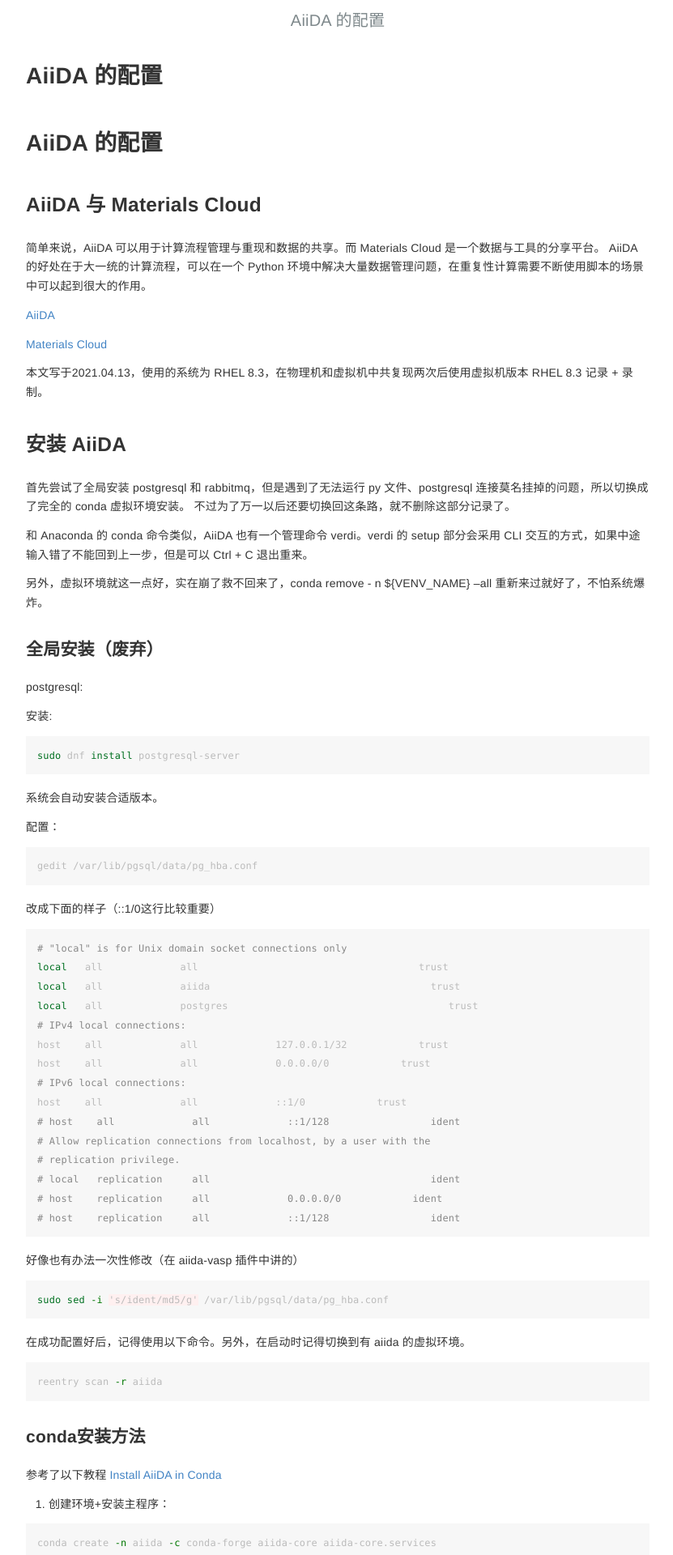
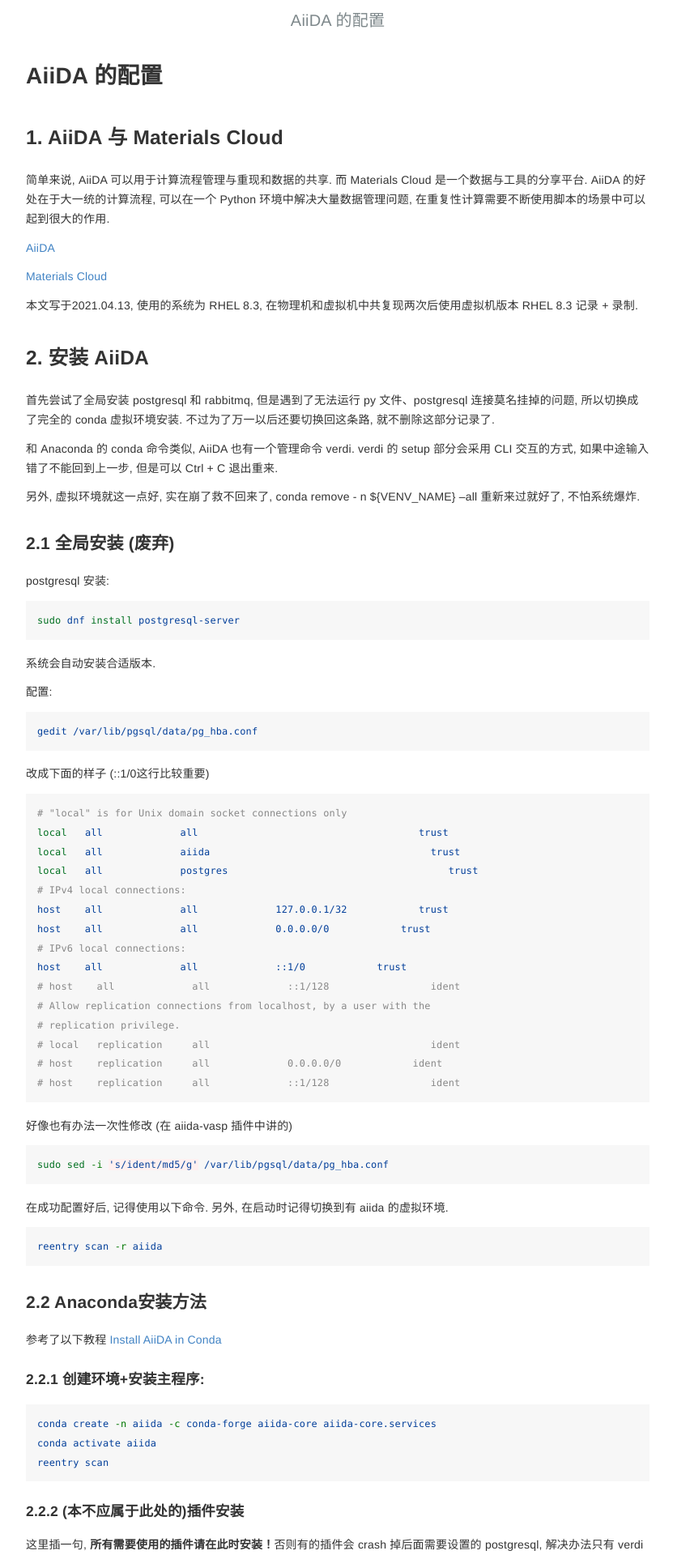
Before and after one commit to tkaray/tkaray.github.io, a Jekyll site: the page built from _posts/2022-11-10-aiida-install.md, in a window 1280 px wide. Shown: the top 1920 px of the page at 81% size, without its empty margins (223-1054 px from the left). Built offline with Jekyll 4.4.1, drawn with Linux system fonts in a browser that asks for light colours; some of the changed text lies outside the part shown.

Commit message:
modified aiida installation doc

````diff
--- a/_posts/2022-11-10-aiida-install.md
+++ b/_posts/2022-11-10-aiida-install.md
@@ -4,47 +4,43 @@ title: AiiDA 的配置
 
 ---
 
-# AiiDA 的配置
+## 1. AiiDA 与 Materials Cloud
 
-## AiiDA 与 Materials Cloud
-
-简单来说，AiiDA 可以用于计算流程管理与重现和数据的共享。而 Materials Cloud 是一个数据与工具的分享平台。
-AiiDA 的好处在于大一统的计算流程，可以在一个 Python 环境中解决大量数据管理问题，在重复性计算需要不断使用脚本的场景中可以起到很大的作用。
+简单来说, AiiDA 可以用于计算流程管理与重现和数据的共享. 而 Materials Cloud 是一个数据与工具的分享平台.
+AiiDA 的好处在于大一统的计算流程, 可以在一个 Python 环境中解决大量数据管理问题, 在重复性计算需要不断使用脚本的场景中可以起到很大的作用.
 
 [AiiDA](https://github.com/aiidateam/aiida-core)
 
 [Materials Cloud](https://www.materialscloud.org/home)
 
-本文写于2021.04.13，使用的系统为 RHEL 8.3，在物理机和虚拟机中共复现两次后使用虚拟机版本 RHEL 8.3 记录 + 录制。
+本文写于2021.04.13, 使用的系统为 RHEL 8.3, 在物理机和虚拟机中共复现两次后使用虚拟机版本 RHEL 8.3 记录 + 录制.
 
-## 安装 AiiDA
+## 2. 安装 AiiDA
 
-首先尝试了全局安装 postgresql 和 rabbitmq，但是遇到了无法运行 py 文件、postgresql 连接莫名挂掉的问题，所以切换成了完全的 conda 虚拟环境安装。
-不过为了万一以后还要切换回这条路，就不删除这部分记录了。
+首先尝试了全局安装 postgresql 和 rabbitmq, 但是遇到了无法运行 py 文件、postgresql 连接莫名挂掉的问题, 所以切换成了完全的 conda 虚拟环境安装.
+不过为了万一以后还要切换回这条路, 就不删除这部分记录了.
 
-和 Anaconda 的 conda 命令类似，AiiDA 也有一个管理命令 verdi。verdi 的 setup 部分会采用 CLI 交互的方式，如果中途输入错了不能回到上一步，但是可以 Ctrl + C 退出重来。
+和 Anaconda 的 conda 命令类似, AiiDA 也有一个管理命令 verdi. verdi 的 setup 部分会采用 CLI 交互的方式, 如果中途输入错了不能回到上一步, 但是可以 Ctrl + C 退出重来.
 
-另外，虚拟环境就这一点好，实在崩了救不回来了，conda remove - n ${VENV_NAME} --all 重新来过就好了，不怕系统爆炸。
+另外, 虚拟环境就这一点好, 实在崩了救不回来了, conda remove - n ${VENV_NAME} --all 重新来过就好了, 不怕系统爆炸.
 
-### 全局安装（废弃）
+### 2.1 全局安装 (废弃)
 
-postgresql:
-
-安装:
+postgresql 安装:
 
 ```bash
 sudo dnf install postgresql-server
 ```
 
-系统会自动安装合适版本。
+系统会自动安装合适版本.
 
-配置：
+配置:
 
 ```bash
 gedit /var/lib/pgsql/data/pg_hba.conf
 ```
 
-改成下面的样子（::1/0这行比较重要）
+改成下面的样子 (::1/0这行比较重要)
 
 ```bash
 # "local" is for Unix domain socket connections only
@@ -64,23 +60,23 @@ host    all             all             ::1/0            trust
 # host    replication     all             ::1/128                 ident
 ```
 
-好像也有办法一次性修改（在 aiida-vasp 插件中讲的）
+好像也有办法一次性修改 (在 aiida-vasp 插件中讲的)
 
 ```bash
 sudo sed -i 's/ident/md5/g' /var/lib/pgsql/data/pg_hba.conf
 ```
 
-在成功配置好后，记得使用以下命令。另外，在启动时记得切换到有 aiida 的虚拟环境。
+在成功配置好后, 记得使用以下命令. 另外, 在启动时记得切换到有 aiida 的虚拟环境.
 
 ```bash
 reentry scan -r aiida
 ```
 
-### conda安装方法
+### 2.2 Anaconda安装方法
 
 参考了以下教程 [Install AiiDA in Conda](https://aiida.readthedocs.io/projects/aiida-core/en/latest/intro/install_conda.html)
 
-1. 创建环境+安装主程序：
+#### 2.2.1 创建环境+安装主程序:
 
 ```bash
 conda create -n aiida -c conda-forge aiida-core aiida-core.services
@@ -88,20 +84,20 @@ conda activate aiida
 reentry scan
 ```
 
-2. 不应属于此处的插件安装
+#### 2.2.2 (本不应属于此处的)插件安装
 
-这里插一句，**所有需要使用的插件请在此时安装！**否则有的插件会 crash 掉后面需要设置的 postgresql，解决办法只有 verdi profile delete，或者干掉
-~/.aiida 文件夹重新配置（说的是 aiida-raspa，其他的目前没有发现这个问题，但是为了以防万一还是这时候做吧）。所以在此时要提前执行一下下一段的 pip 安装：
+这里插一句, **所有需要使用的插件请在此时安装！**否则有的插件会 crash 掉后面需要设置的 postgresql, 解决办法只有 verdi profile delete, 或者干掉
+~/.aiida 文件夹重新配置 (说的是 aiida-raspa, 其他的目前没有发现这个问题, 但是为了以防万一还是这时候做吧) . 所以在此时要提前执行一下下一段的 pip 安装:
 
 ```bash
 pip install aiida-vasp aiida-cp2k aiida-gaussian aiida-orca aiida-raspa # 或者其他你可能用得到的程序插件
 ```
 
-在每次安装完类似插件后，都要重新执行 reentry scan 命令，否则 AiiDA 找不到。
+在每次安装完类似插件后, 都要重新执行 reentry scan 命令, 否则 AiiDA 找不到.
 
-此外，以下所有的配置均需要在虚拟环境中进行，留意前面的 conda 部分是否是刚刚设置好的虚拟环境，如果重启，是会自动退出/换回 base 环境的。记得换回来。
+此外, 以下所有的配置均需要在虚拟环境中进行, 留意前面的 conda 部分是否是刚刚设置好的虚拟环境, 如果重启, 是会自动退出/换回 base 环境的. 记得换回来.
 
-3. 配置 postgresql：
+#### 2.2.3 配置 postgresql:
 
 ```bash
 (aiida) $ cd /home/tkaray/ # 或者其他
@@ -109,43 +105,43 @@ pip install aiida-vasp aiida-cp2k aiida-gaussian aiida-orca aiida-raspa # 或者
 (aiida) $ pg_ctl -D mylocal_db -l logfile start
 ```
 
-4. 配置 rabbitmq：
+#### 2.2.4 配置 rabbitmq:
 
 ```bash
 rabbitmq-server -detached
 ```
 
-5. 启动 daemon（**官网教程不适合**）：
+#### 2.2.5 启动 daemon (**官网教程不适合**):
 
 ```bash
 (aiida) $ verdi daemon start 2 # 这里的数字不能超过处理器内核数目
 ```
 
-这时候会报错： **Critical: no default profile defined: none**
+这时候会报错:  **Critical: no default profile defined: none**
 
-此时需要先运行：
+此时需要先运行:
 
 ```bash
 verdi quicksetup
 ```
 
-！！！此处需要注意，官网tutorial写的是先运行start后quicksetup，但是如果按照它的顺序就会报错。所以要反过来运行。
+！！！此处需要注意, 官网tutorial写的是先运行start后quicksetup, 但是如果按照它的顺序就会报错. 所以要反过来运行.
 
-Quicksetup 步骤中需要写 profile name, mail, name, institution，其他的交给它来解决（不需要自己配置 postgresql 的账户、密码、权限、登录ip配置管理了）。
+Quicksetup 步骤中需要写 profile name, mail, name, institution, 其他的交给它来解决 (不需要自己配置 postgresql 的账户、密码、权限、登录ip配置管理了) .
 
-另外，此处只能写 quicksetup 不能写 setup，因为使用 setup 就需要输入 postgresql 的用户名，然而使用 conda 环境并不能用 postgres 用户进行配置，
-因为conda环境并不会对该用户生效。
+另外, 此处只能写 quicksetup 不能写 setup, 因为使用 setup 就需要输入 postgresql 的用户名, 然而使用 conda 环境并不能用 postgres 用户进行配置,
+因为conda环境并不会对该用户生效.
 
-这些做完了，再按照官网的教程运行：
+这些做完了, 再按照官网的教程运行:
 
 ```bash
 verdi daemon start
 ```
 
-6. conda 虚拟环境启动时的自动运行脚本
+#### 2.2.6 conda 虚拟环境启动时的自动运行脚本
 
-每次启动conda的时候，可能会出现rabbitmq，或是postgresql没有启动的情况，因此需要在启动conda虚拟环境的时候自动运行。
-${CONDA_PREFIX}/etc/conda/activate.d/ 中添加以下脚本：
+每次启动conda的时候, 可能会出现rabbitmq, 或是postgresql没有启动的情况, 因此需要在启动conda虚拟环境的时候自动运行.
+${CONDA_PREFIX}/etc/conda/activate.d/ 中添加以下脚本:
 
 ```bash
 cd /home/tkaray/ # 改成你的用户名
@@ -154,42 +150,42 @@ rabbitmq-server -detached
 verdi daemon start
 ```
 
-7. 其它
+#### 2.2.7 其它
 
-全部配置好后，可以试着查看一下状态了：
+全部配置好后, 可以试着查看一下状态了:
 
 ```bash
 verdi daemon status
 verdi status
 ```
 
-如果 出现了什么设置上的问题，需要删除 profile 再配置，需要输入：
+如果 出现了什么设置上的问题, 需要删除 profile 再配置, 需要输入:
 
 ```bash
 verdi profile list # 看一下以前设置的名字
 verdi profile delete quicksetup # 换成之前设置的名字
 ```
 
-这里可以选择不删除数据库，并在下次自动连接。我没有对此进行尝试，选择了直接删除。但是如果在生产环境中，这样的操作可能会导致数据丢失。请万分注意选项。
+这里可以选择不删除数据库, 并在下次自动连接. 我没有对此进行尝试, 选择了直接删除. 但是如果在生产环境中, 这样的操作可能会导致数据丢失. 请万分注意选项.
 
 
-## 配置 Aiida 的程序插件
+## 3 配置 Aiida 的程序插件
 
-由于 VASP 的插件教程写的最详细，所以在此处就继续参考它的方法了。但是请注意，前半段可能走不通，postgresql 会以各种方式 down 掉。因为这折腾了好几个晚上= =|| 所以我们仅参考以上配置后的部分。
+由于 VASP 的插件教程写的最详细, 所以在此处就继续参考它的方法了. 但是请注意, 前半段可能走不通, postgresql 会以各种方式 down 掉. 因为这折腾了好几个晚上= =|| 所以我们仅参考以上配置后的部分.
 
 [AIIDA-VASP](https://aiida-vasp.readthedocs.io/en/latest/getting_started/computer.html)
 
-1. 添加新电脑
+### 3.1 添加新电脑
 
 ```bash
 verdi computer setup
 ```
 
-由于这次使用的是本机，所以我们要做的没有教程中这么复杂。Transport plugin: 可以选择 local ，消息队列选择了 direct。如果是远端需要使用ssh，还需要先设置好ssh登录用的key（见上面的原教程链接）。
+由于这次使用的是本机, 所以我们要做的没有教程中这么复杂. Transport plugin: 可以选择 local , 消息队列选择了 direct. 如果是远端需要使用ssh, 还需要先设置好ssh登录用的key (见上面的原教程链接) .
 
-Setup 过程没什么难点，中间弹出的两次 vim 窗口，一个是电脑运行所有 code 前会先执行的内容，用于配置环境变量。后面是结束后的内容。这里会看到
-要求 MPI 版本，也就是至少要安装 intelMPI，openMPI，MPIch 中的其中一种。
-对于我们来说，就在运行前（第一个 vim 窗口）写上以下内容吧：（没有测试过不写会不会出错，一般情况下重新 source 一次都没问题，以防万一就一直写着了）
+Setup 过程没什么难点, 中间弹出的两次 vim 窗口, 一个是电脑运行所有 code 前会先执行的内容, 用于配置环境变量. 后面是结束后的内容. 这里会看到
+要求 MPI 版本, 也就是至少要安装 intelMPI, openMPI, MPIch 中的其中一种.
+对于我们来说, 就在运行前 (第一个 vim 窗口) 写上以下内容吧:  (没有测试过不写会不会出错, 一般情况下重新 source 一次都没问题, 以防万一就一直写着了)
 
 ```bash
 source /home/tkaray/.bashrc
--- a/gitbook/rouge/colorful.css
+++ b/gitbook/rouge/colorful.css
@@ -1,7 +1,7 @@
 .highlight table td { padding: 5px; }
 .highlight table pre { margin: 0; }
 .highlight, .highlight .w {
-  color: #bbbbbb;
+  color: #033f9a;
   background-color: #000;
 }
 .highlight .c, .highlight .ch, .highlight .cd, .highlight .cm, .highlight .cpf, .highlight .c1 {
````
Also changed, not shown: other parts of _posts/2022-11-10-aiida-install.md (+10 -10 lines).
